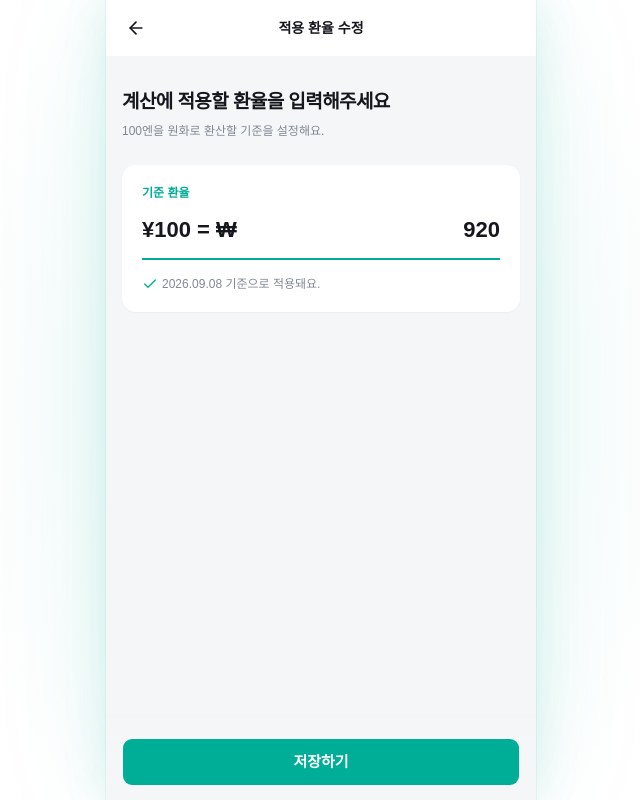
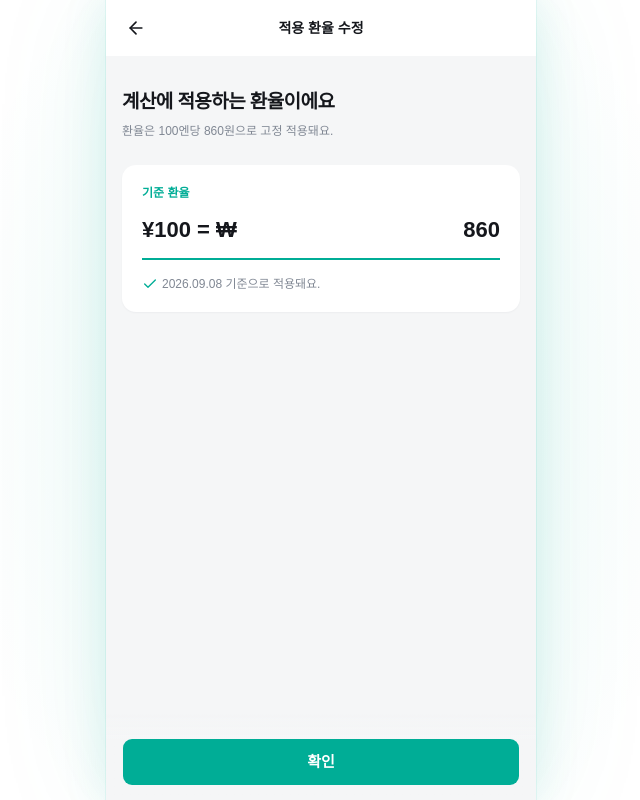
Before and after one commit to team-dorayaki/tajisari, a React (Vite) app in the folder frontend/: page /plan/exchange-rate in a window 1280 px wide. Shown: the whole page, without its empty margins (319-959 px from the left). Built offline with nearby package versions, Linux system fonts and the light colour scheme.

Commit message:
fix(frontend): 고정 환율 적용

```diff
--- a/frontend/src/constants/currency.ts
+++ b/frontend/src/constants/currency.ts
@@ -1,4 +1,4 @@
 // Display and input 기준은 100엔당 원화입니다.
-const JPY_TO_KRW_EXCHANGE_RATE = 920
+const JPY_TO_KRW_EXCHANGE_RATE = 860
 
 export { JPY_TO_KRW_EXCHANGE_RATE }
--- a/frontend/src/features/settlement-plan/api/settlement-plan-api.ts
+++ b/frontend/src/features/settlement-plan/api/settlement-plan-api.ts
@@ -26,7 +26,7 @@ const costTypeMap: Record<AdditionalCostKey | MonthlyCostKey, string> = {
 }
 function getStoredPlanId() { return typeof window === "undefined" ? null : window.localStorage.getItem(planIdKey) }
 function toUiPlan(plan: BackendPlan): SettlementPlan {
-  const exchangeRate = Number(window.localStorage.getItem("tajisari.exchangeRate")) || JPY_TO_KRW_EXCHANGE_RATE
+  const exchangeRate = JPY_TO_KRW_EXCHANGE_RATE
   const exchangeRateUpdatedAt = todayInKorea()
   return {
     planId: String(plan.planId), moveInDate: plan.moveInDate, stayMonths: plan.plannedStayMonths,
--- a/frontend/src/features/settlement-plan/pages/exchange-rate-edit-page.tsx
+++ b/frontend/src/features/settlement-plan/pages/exchange-rate-edit-page.tsx
@@ -1,4 +1,3 @@
-import { useState } from "react"
 import { ArrowLeft, Check } from "lucide-react"
 import { useNavigate } from "react-router-dom"
 
@@ -7,19 +6,7 @@ import { JPY_TO_KRW_EXCHANGE_RATE } from "@/constants/currency"
 
 function ExchangeRateEditPage() {
   const navigate = useNavigate()
-  const [rate, setRate] = useState(String(JPY_TO_KRW_EXCHANGE_RATE))
-  const [isSaving, setIsSaving] = useState(false)
   const today = new Intl.DateTimeFormat("en-CA", { timeZone: "Asia/Seoul" }).format(new Date())
-
-  const handleSave = async () => {
-    const parsedRate = Number(rate.replaceAll(",", ""))
-    if (!Number.isFinite(parsedRate) || parsedRate <= 0) return
-
-    setIsSaving(true)
-    window.localStorage.setItem("tajisari.exchangeRate", String(parsedRate))
-    window.localStorage.setItem("tajisari.exchangeRateUpdatedAt", today)
-    void navigate("/my")
-  }
 
   return (
     <main className="flex min-h-dvh flex-col bg-[#f5f6f7] pb-[calc(92px+env(safe-area-inset-bottom))]">
@@ -32,29 +19,21 @@ function ExchangeRateEditPage() {
         </div>
       </header>
       <section className="flex-1 px-4 pt-8">
-        <h2 className="text-[19px] font-bold tracking-[-0.03em]">계산에 적용할 환율을 입력해주세요</h2>
-        <p className="mt-1 text-xs leading-5 text-[var(--text-secondary)]">100엔을 원화로 환산할 기준을 설정해요.</p>
+        <h2 className="text-[19px] font-bold tracking-[-0.03em]">계산에 적용하는 환율이에요</h2>
+        <p className="mt-1 text-xs leading-5 text-[var(--text-secondary)]">환율은 100엔당 860원으로 고정 적용돼요.</p>
 
         <div className="mt-6 rounded-xl bg-white p-5 shadow-[0_1px_2px_rgb(15_23_42/0.04)]">
-          <label className="block text-xs font-bold text-[var(--brand)]" htmlFor="exchange-rate">기준 환율</label>
+          <p className="block text-xs font-bold text-[var(--brand)]">기준 환율</p>
           <div className="mt-3 flex items-end gap-3 border-b-2 border-[var(--brand)] pb-3">
             <span className="text-[22px] font-bold">¥100 = ₩</span>
-            <input
-              id="exchange-rate"
-              type="text"
-              inputMode="numeric"
-              value={rate ? Number(rate).toLocaleString("ko-KR") : ""}
-              onChange={(event) => setRate(event.target.value.replace(/[^0-9]/g, ""))}
-              className="min-w-0 flex-1 bg-transparent text-right text-[22px] font-bold tabular-nums outline-none"
-              aria-label="100엔 환율"
-            />
+            <strong className="min-w-0 flex-1 text-right text-[22px] font-bold tabular-nums">{JPY_TO_KRW_EXCHANGE_RATE.toLocaleString("ko-KR")}</strong>
           </div>
           <p className="mt-4 flex items-center gap-1 text-xs text-[var(--text-secondary)]"><Check className="size-4 text-[var(--brand)]" />{today.replaceAll("-", ".")} 기준으로 적용돼요.</p>
         </div>
       </section>
       <div className="fixed inset-x-0 bottom-0 z-20 mx-auto w-full max-w-[430px] bg-gradient-to-t from-[#f5f6f7] from-70% to-transparent px-4 pt-6 pb-[calc(14px+env(safe-area-inset-bottom))]">
-        <Button type="button" onClick={() => void handleSave()} disabled={isSaving || !rate} className="h-12 w-full rounded-lg bg-[var(--brand)] text-[15px] font-bold text-white hover:bg-[var(--brand)]/90">
-          {isSaving ? "저장 중..." : "저장하기"}
+        <Button type="button" onClick={() => void navigate("/my")} className="h-12 w-full rounded-lg bg-[var(--brand)] text-[15px] font-bold text-white hover:bg-[var(--brand)]/90">
+          확인
         </Button>
       </div>
     </main>
--- a/frontend/src/features/settlement-plan/pages/my-settlement-plan-page.tsx
+++ b/frontend/src/features/settlement-plan/pages/my-settlement-plan-page.tsx
@@ -106,7 +106,7 @@ function MySettlementPlanPage() {
               <div className="mb-4 flex items-center justify-between">
                 <h2 className="text-[18px] font-bold tracking-[-0.03em]">적용 환율</h2>
                 <Link to="/plan/exchange-rate" className="flex min-h-8 items-center gap-0.5 text-sm font-bold text-[var(--brand)]">
-                  수정 <ChevronRight aria-hidden="true" className="size-4" strokeWidth={2.5} />
+                  보기 <ChevronRight aria-hidden="true" className="size-4" strokeWidth={2.5} />
                 </Link>
               </div>
               <dl className="space-y-3.5">
```
